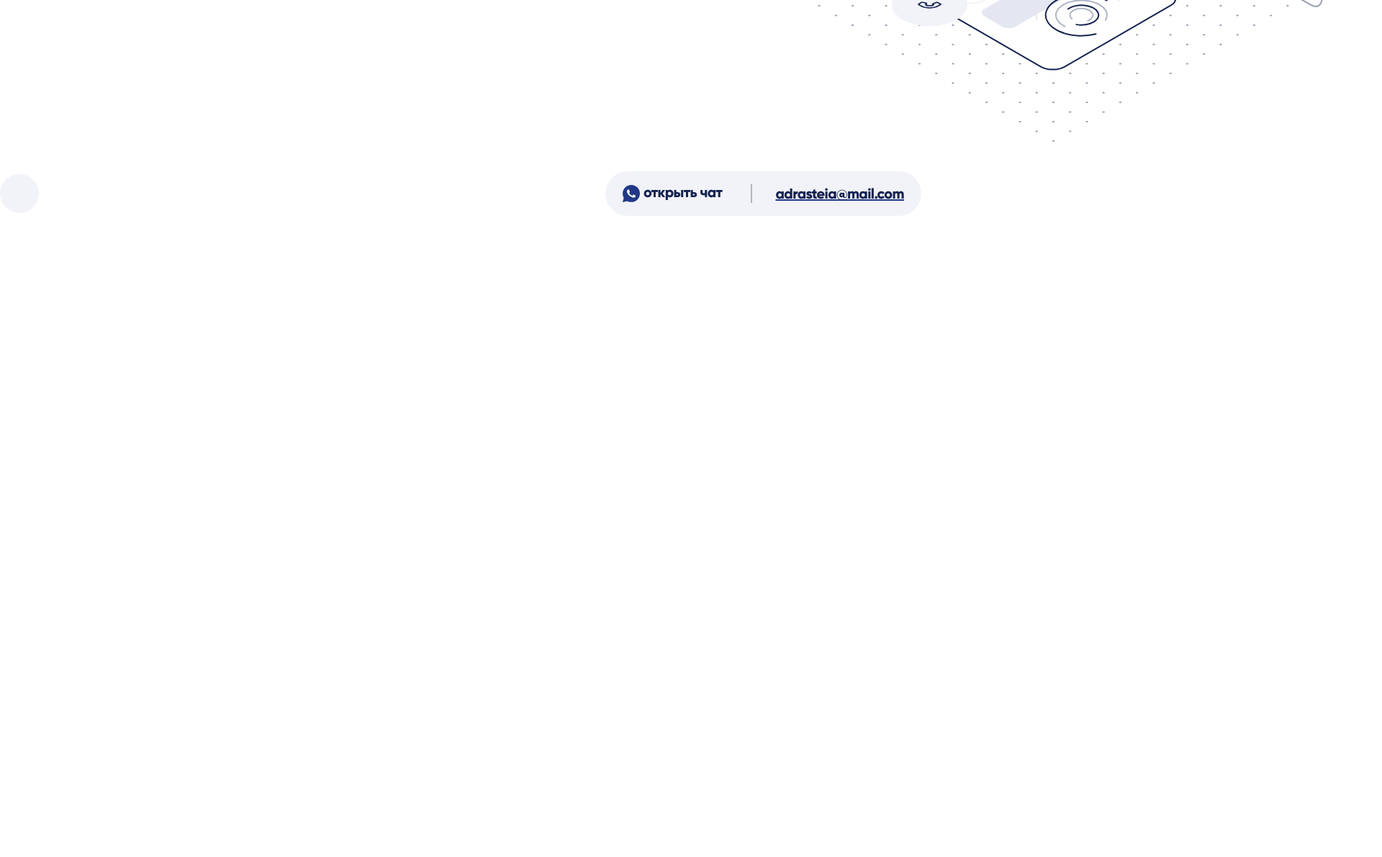
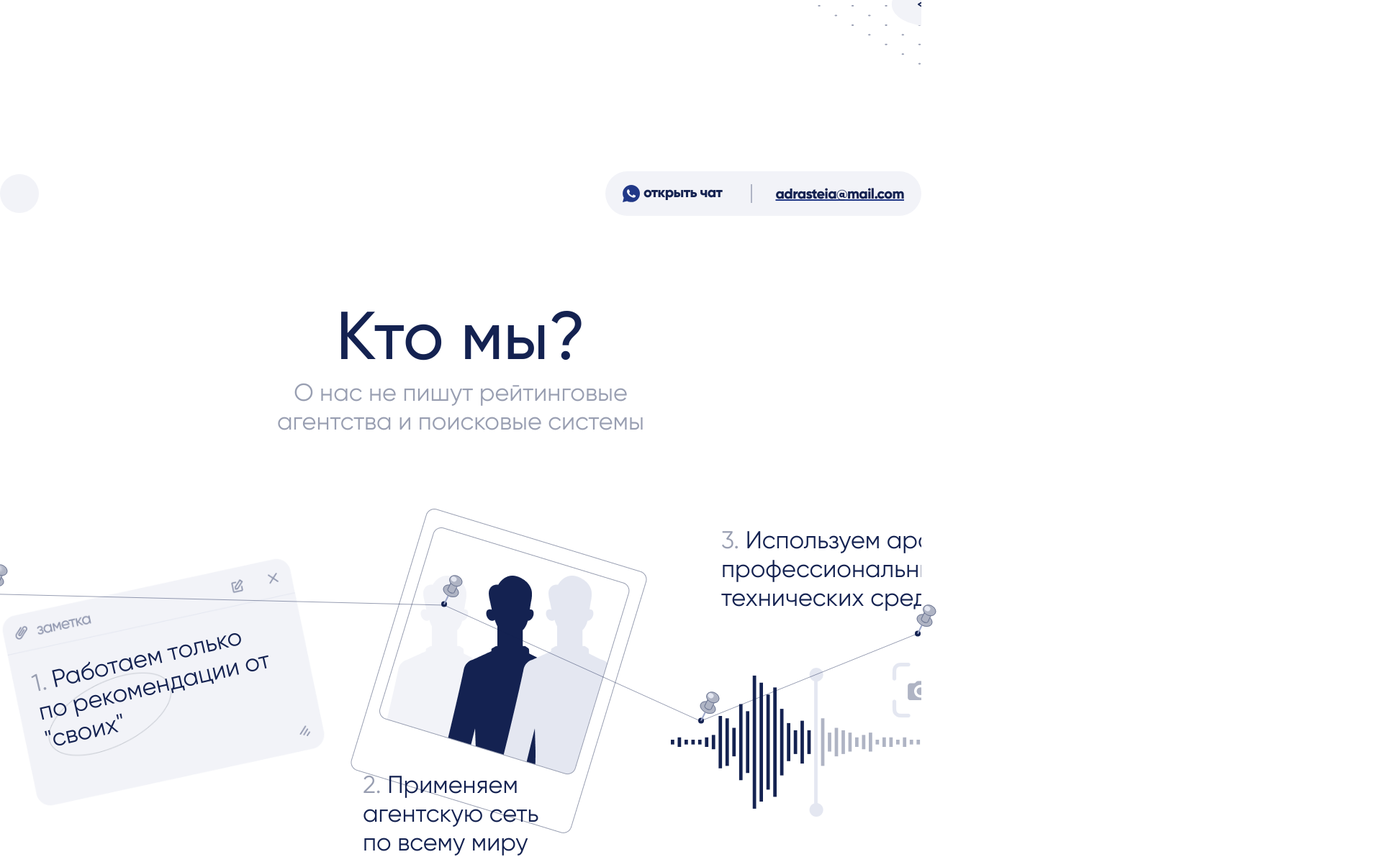
Before and after one commit to yaroslav12selivanov/website_DetectiveAgency, a plain HTML site: page index.html in a window 1280 px wide. Shown: the part 718-1909 px from the top of the page at 72% size, 1920 px wide, since content can reach past the window. Before the commit the page ends 1018 px from the top, so only its background shows below. Drawn offline with Linux system fonts and the light colour scheme.

Commit message:
create another blocks

```diff
--- a/index.html
+++ b/index.html
@@ -96,6 +96,42 @@
                 </div>
             </div>
         </section>
+        <section class="who__we">
+            <div class="container">
+                <div class="who__we__top">
+                    <div class="who__we__text">
+                        <h1 class="who__we__title">Кто мы?</h1>
+                        <div class="who__we__description">
+                            <p>О нас не пишут рейтинговые агентства и поисковые системы</p>
+                        </div>
+                    </div>
+                </div>
+                <div class="who__we__bottom">
+                    <div class="objects">
+                        <img class="pins" src="./source/images/svg/pins.svg" alt="dots">
+                        <div class="objects_wrapper">
+                            <div class="object__block-note">
+                                <h4 class="object__text-note"><span>1.</span> Работаем только по рекомендации от "своих"</h4>
+                                <img draggable="false" src="./source/images/png/zametka.png" width="454" height="350" alt="заметка" class="object">
+                            </div>
+                            <div class="object__block-photo">
+                                <img src="./source/images/png/pictures.png" alt="people photos" class="photo">
+                                <h4 class="object__text-photo"><span>2.</span> Применяем агентскую сеть по всему миру</h4>
+                            </div>
+                            <div class="object__block-audio">
+                                <h4 class="object__text-audio"><span>3.</span> Используем арсенал профессиональных технических средств</h4>
+                                <img src="./source/images/png/sound.png" alt="audio" class="audio">
+                            </div>
+                            <div class="object__block-count">
+
+                                <img src="./source/images/png/stars.png" alt="count" class="count">
+                                <h4 class="object__text-count"><span>4.</span> Считаем что репутация важнее денег</h4>
+                            </div>
+                        </div>
+                    </div>
+                </div>
+            </div>
+        </section>
     </main>
 </body>
 </html>
--- /dev/null
+++ b/source/styles/components/WhoWe/who_we.css
@@ -0,0 +1,133 @@
+.who__we {
+    margin-top: 120px;
+}
+
+.who__we__text {
+    display: flex;
+    flex-direction: column;
+    align-items: center;
+    justify-content: center;
+}
+
+.who__we__title {
+    font-size: 94px;
+    font-weight: 500;
+    color: var(--text-color-dark);
+}
+
+.who__we__description p {
+    margin-top: 12px;
+    line-height: 40px;
+    width: 520px;
+    font-size: 34px;
+    font-weight: 400;
+    text-align: center;
+    color: var(--text-color-light-gray);
+}
+
+.pins {
+    z-index: 10;
+    position: absolute;
+    left: 50%;
+    margin-top: 190px;
+    transform: translate(-50%, -50%);
+}
+
+
+.objects_wrapper {
+    z-index: 1;
+    position: relative;
+    margin-top: 98px;
+    display: flex;
+    align-items: center;
+    padding: 0;
+    gap: 30px;
+    min-height: 400px;
+}
+
+.object__block-note {
+    position: relative;
+}
+
+.object__text-note span {
+    color: var(--text-color-light-gray);
+}
+
+.object__text-note {
+    top: 120px;
+    left: 50px;
+    position: absolute;
+    transform: rotate(-13deg);
+    width: 330px;
+    line-height: 40px;
+    font-size: 34px;
+    font-weight: 400;
+    color: var(--text-color-dark);
+}
+
+.object__text-photo span {
+    color: var(--text-color-light-gray);
+}
+
+.object__text-photo {
+    bottom: 0;
+    left: 20px;
+    position: absolute;
+    width: 280px;
+    line-height: 40px;
+    font-size: 34px;
+    font-weight: 400;
+    color: var(--text-color-dark);
+}
+
+.object__block-photo {
+    padding-bottom: 30px;
+    position: relative;
+}
+
+.object__text-audio {
+    left: 70px;
+    position: absolute;
+    width: 380px;
+    line-height: 40px;
+    font-size: 34px;
+    font-weight: 400;
+    color: var(--text-color-dark);
+}
+
+.object__block-audio {
+    padding-bottom: 30px;
+    position: relative;
+}
+
+.object__text-audio span {
+    color: var(--text-color-light-gray);
+}
+
+.audio {
+    margin-top: 190px;
+}
+
+.object__text-count {
+    bottom: 0;
+    left: 30px;
+    position: absolute;
+    width: 380px;
+    line-height: 40px;
+    font-size: 34px;
+    font-weight: 400;
+    color: var(--text-color-dark);
+}
+
+.object__block-count {
+    left: 80px;
+    position: relative;
+}
+
+.object__text-count span {
+    color: var(--text-color-light-gray);
+}
+
+.count {
+    margin-bottom: 150px;
+}
--- a/source/styles/main.css
+++ b/source/styles/main.css
@@ -7,6 +7,7 @@
 /* Импорт компонентов */
 @import url("./components/Header/header.css");
 @import url("./components/TitleSection/title_section.css");
+@import url("./components/WhoWe/who_we.css");
 
 * {
     font-family: "Gilroy";
@@ -20,5 +21,5 @@
     max-width: 1820px;
     margin: 0 auto;
     flex-wrap: wrap;
-    /* overflow: hidden; */
+    overflow: hidden;
 }
```
